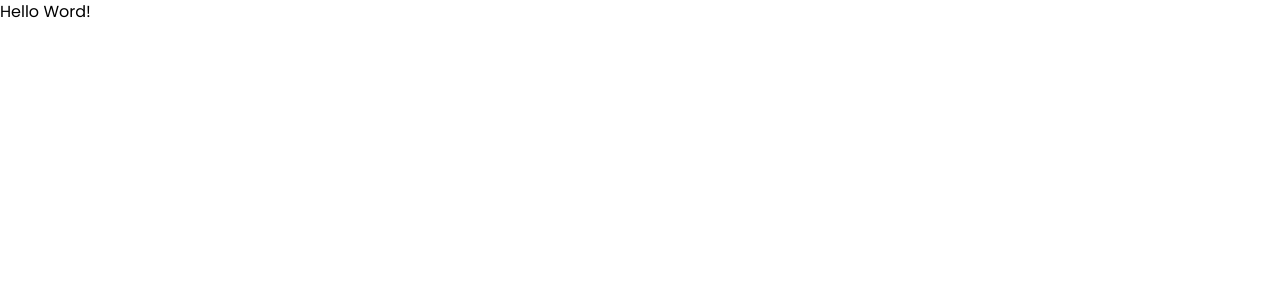
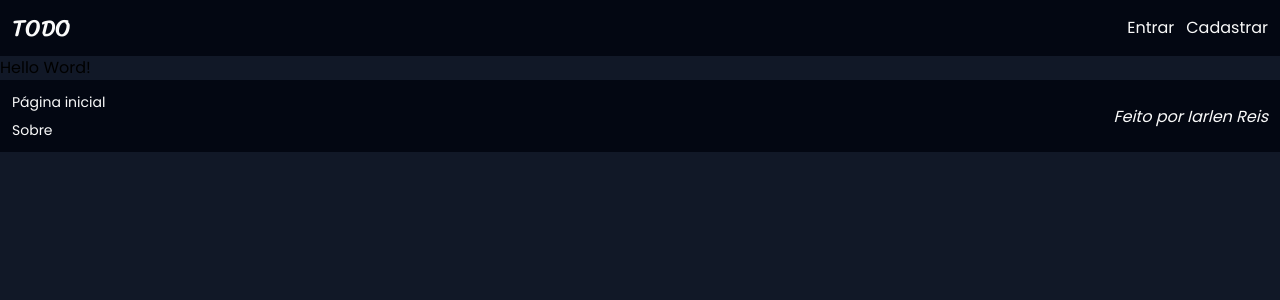
Before and after one commit to secret-star1202/Next-TailwindCSS-PostgreSQL, a Next.js app: page / in a window 1280 px wide. Shown: the top 300 px of the page. Built offline with nearby package versions, Linux system fonts and the light colour scheme.

Commit message:
refactor: adding Header and Footer in the layout.

```diff
--- a/src/app/layout.tsx
+++ b/src/app/layout.tsx
@@ -1,6 +1,8 @@
 import './globals.css'
 import { ReactNode } from 'react'
 import { Sriracha, Poppins } from 'next/font/google'
+import { Header } from '@/components/Header'
+import { Footer } from '@/components/Footer'
 
 const SrirachaFont = Sriracha({
   subsets: ['latin'],
@@ -22,8 +24,12 @@ export const metadata = {
 export default function RootLayout({ children }: { children: ReactNode }) {
   return (
     <html lang="en">
-      <body className={`${SrirachaFont.variable} ${poppinsFont.variable}`}>
+      <body
+        className={`${SrirachaFont.variable} ${poppinsFont.variable} bg-gray-900`}
+      >
+        <Header />
         {children}
+        <Footer />
       </body>
     </html>
   )
```
